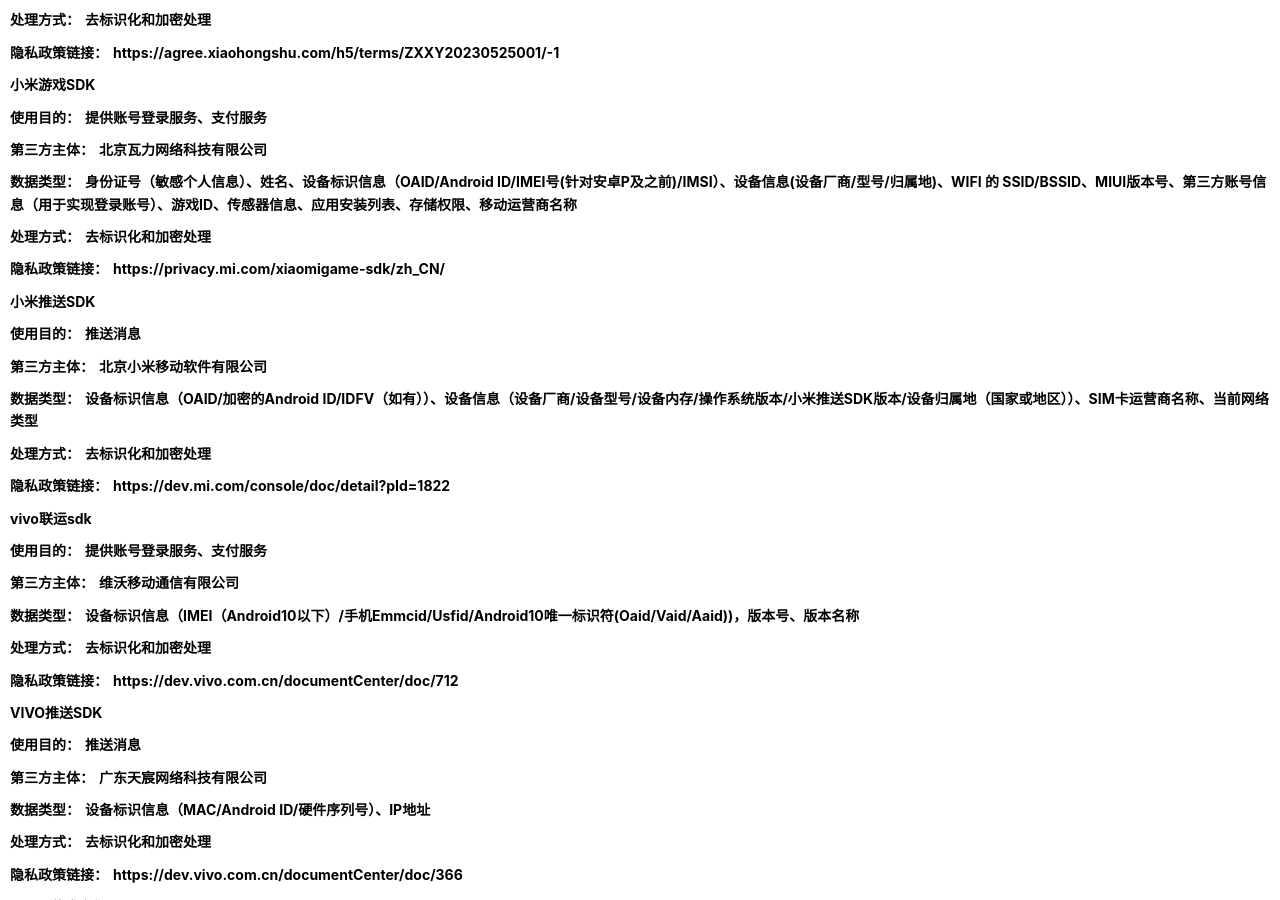
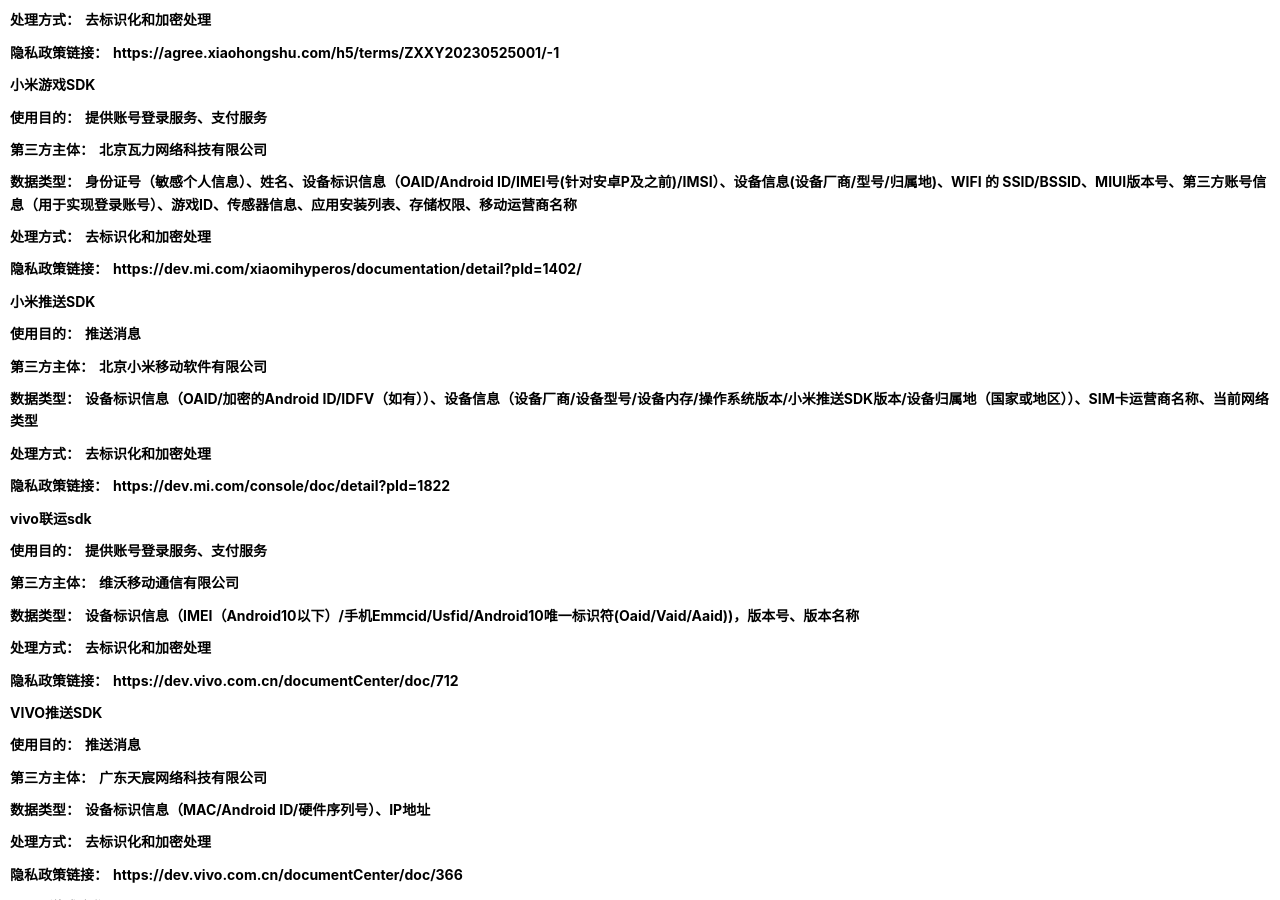
Before and after one commit to yongqi886/yongqi886.github.io, a Jekyll site: the page privacy.html, which Jekyll copies as it is, in a window 1280 px wide and 900 px high, scrolled down 6513 px. Built offline with Jekyll 4.4.1, drawn with Linux system fonts in a browser that asks for light colours; part of the change alters nothing that is shown.

Commit message:
Update privacy.html

```diff
--- a/privacy.html
+++ b/privacy.html
@@ -490,7 +490,7 @@
 				<li><strong>处理方式：</strong>去标识化和加密处理<br>
 					<p>
 			<ul class="level-1">
-				<li><strong>隐私政策链接：</strong>https://privacy.mi.com/xiaomigame-sdk/zh_CN/<br>
+				<li><strong>隐私政策链接：</strong>https://dev.mi.com/xiaomihyperos/documentation/detail?pId=1402/<br>
 					<p>
 			<ul class="level-1">
 				<li><strong>小米推送SDK</strong><br>
```
